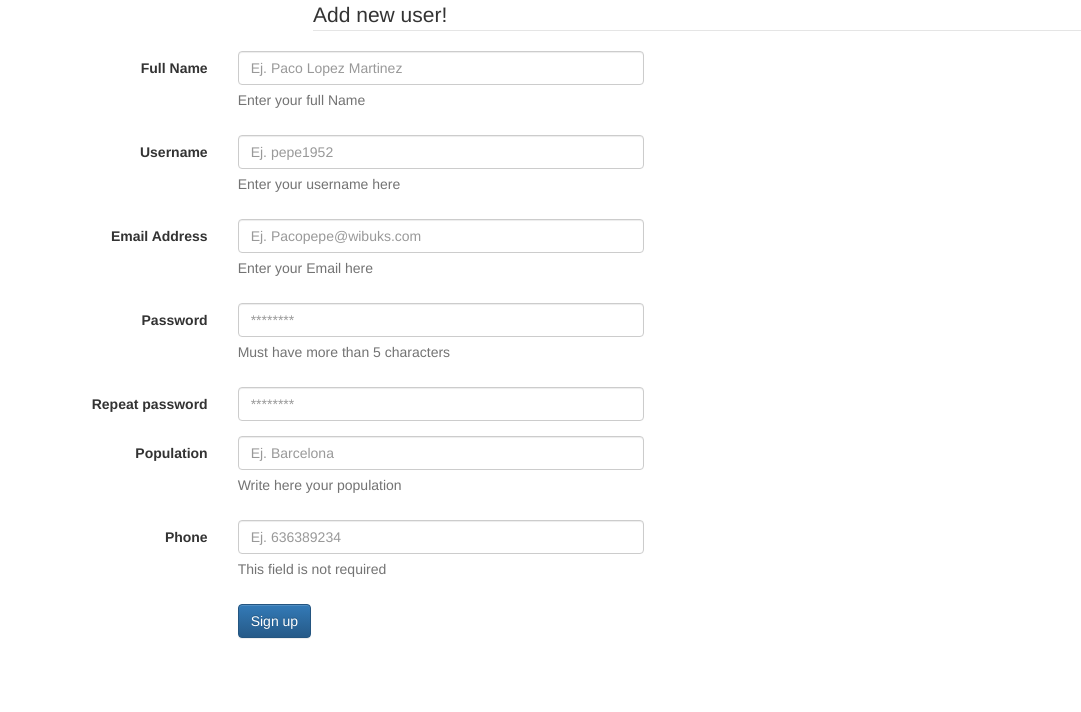
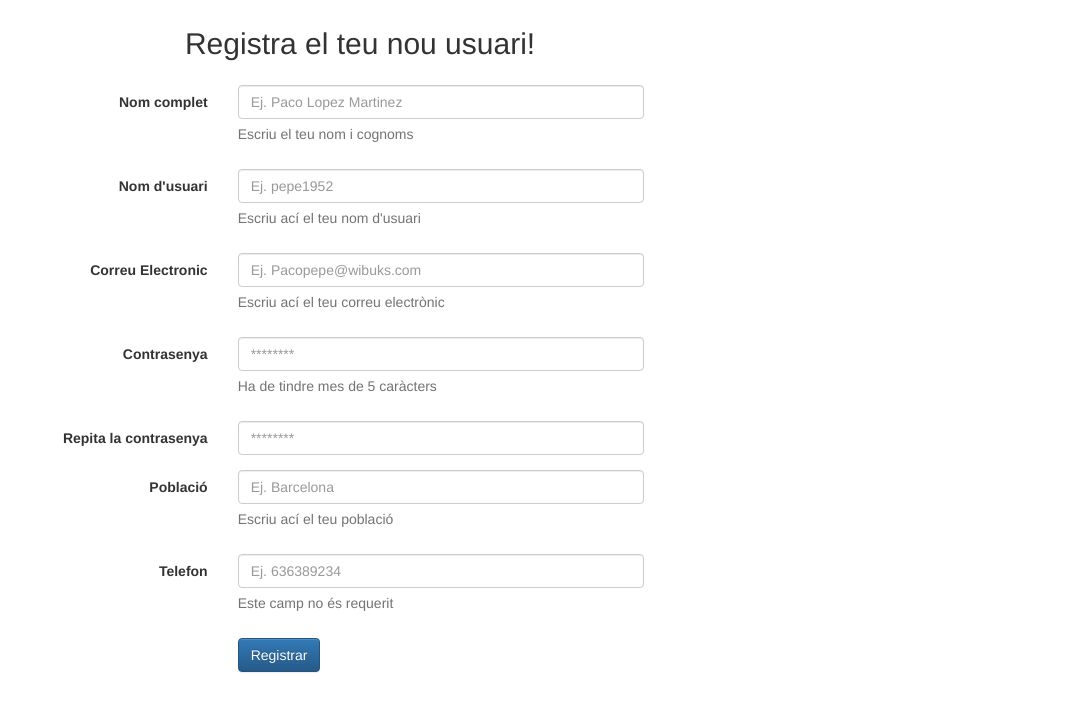
Before and after one commit to Ferrando92/Proyecto, a CodeIgniter app: page /index.php/sign_up/index in a window 1280 px wide; the page is wider, and only the part inside the window is pictured. Shown: the top 712 px of that part, without its empty margins (199-1280 px from the left). Run offline with CodeIgniter, Linux system fonts and the light colour scheme; some libraries are stand-ins or nearby versions.

Commit message:
Registro de usuarios funcional 50%

```diff
--- a/application/controllers/sign_up.php
+++ b/application/controllers/sign_up.php
@@ -8,19 +8,55 @@ class Sign_up extends CI_Controller
     }
 	function index()
 	{	//if : logueado cookie redirect a home, else:
-		$this->language ="english";
+		$this->language ="valenciano";
 		$this->lang->load('signup', $this->language);
+		$this->load->view("head"); //cargamos la cabezera
 		$this->load->view("formulario_registro");
 	}
-	function registrar(){
+	function registrar()
+	{
+		//Zona de carga
+		$this->load->database();
+		$this->load->helper('url');
+		$this->load->helper('date');
+		$this->load->model("Musuarios");
+
+		//recogemos las variables procedentes de el formulario
+		$nombre_completo	=$this->input->post("name");
+		$mail 				=$this->input->post("mail");
+		$username 			=$this->input->post("username");
+		$password 			=$this->input->post("pass");
+		$fecha_registro 	=unix_to_human(now(), TRUE, 'eu');
+		$telefono			=$this->input->post("phone");
+		$poblacion			=$this->input->post("city");
+		$role				=0;//obtienen el rol de registrado
+		$estado 			=0;//Queda desactivado hasta confirmar email
+		$ip 				=$this->input->ip_address();
+
 		//realizamos una llamada ajax para comprobar si las credenciales ya existe(Correo,username)
-
-		$this->load->database();
-		$this->load->model("Musuarios");
-		if($this->Musuarios->check_signin_data("test@wibuks.com","ferrando92"))
-			echo "existen";
+		if($this->Musuarios->check_signup_data($mail,$username))
+		{
+			redirect("sign_up");
+		}
 		else
-			echo "no existen";
+		{
+			$insert=array(
+				'nombre_completo'=>$nombre_completo,
+				'mail'=>$mail,
+				'password'=>$password,
+				'username'=>$username,
+				'telefono'=>$telefono,
+				'poblacion'=>$poblacion,
+				'fecha_registro'=>$fecha_registro,
+				'role'=>$role,
+				'estado'=>$estado,
+				'ip_registro'=>$ip
+				 );
+			if($this->Musuarios->insert_new_user($insert))
+				$this->load->view("confirm_signup");
+			else
+				echo"Fallo al insertar en la Base de datos";
+}
 	}
 }
 ?>
--- a/application/language/spanish/signup_lang.php
+++ b/application/language/spanish/signup_lang.php
@@ -8,6 +8,7 @@ $lang['password']				= "Contraseña";
 $lang['password2']				= "Repita su contraseña";
 $lang['city']					= "Poblacion";
 $lang['phone']					= "Telefono";
+$lang['button_sign_up']			= "Registrar";
 
 //helpers del registro
 $lang['help_full_name']				= "Escribe tu nombre y apellidos";
--- a/application/language/valenciano/signup_lang.php
+++ b/application/language/valenciano/signup_lang.php
@@ -8,6 +8,7 @@ $lang['password']				= "Contrasenya";
 $lang['password2']				= "Repita la contrasenya";
 $lang['city']					= "Població";
 $lang['phone']					= "Telefon";
+$lang['button_sign_up']			= "Registrar";
 
 //helpers del registro
 $lang['help_full_name']				= "Escriu el teu nom i cognoms";
--- a/application/models/musuarios.php
+++ b/application/models/musuarios.php
@@ -29,7 +29,7 @@ class Musuarios extends CI_Model {
 		return $this->db->count_all_results();
 	}
 
-	function insert_usuario($data)
+	function insert_new_user($data)
 	{
 		$this->db->insert('usuarios',$data);
 		return mysql_insert_id();
--- /dev/null
+++ b/application/views/confirm_signup.php
@@ -0,0 +1 @@
+<h1>Solo queda confirmar tu coreo :D </h1>
--- a/application/views/formulario_registro.php
+++ b/application/views/formulario_registro.php
@@ -1,13 +1,11 @@
-<link rel="stylesheet" href="//netdna.bootstrapcdn.com/bootstrap/3.1.1/css/bootstrap.min.css">
-<link rel="stylesheet" href="//netdna.bootstrapcdn.com/bootstrap/3.1.1/css/bootstrap-theme.min.css">
-<script src="//netdna.bootstrapcdn.com/bootstrap/3.1.1/js/bootstrap.min.js"></script>
 
-<form class="form-horizontal" method="post">
+<form class="form-horizontal" method="post" action="sign_up/registrar">
 <fieldset>
 
 <!-- Form Name -->
-<legend style="margin-left:40%;"><?=$this->lang->line("form_name"); ?></legend>
-
+<div class="form-group">
+<label class="col-md-7 control-label"><h2><?=$this->lang->line("form_name"); ?></h2></label>
+</div>
 <!-- Text input-->
 <div class="form-group">
   <label class="col-md-4 control-label" for="name"><?=$this->lang->line("full_name"); ?></label>
@@ -75,7 +73,7 @@
 <div class="form-group">
   <label class="col-md-4 control-label" for="signin_button"></label>
   <div class="col-md-4">
-    <button id="signin_button" name="signin_button" class="btn btn-primary"><?=$this->lang->line("button_sign_up"); ?></button>
+    <button id="signup_button" name="signup_button" class="btn btn-primary"><?=$this->lang->line("button_sign_up"); ?></button>
   </div>
 </div>
 
--- /dev/null
+++ b/application/views/head.php
@@ -0,0 +1,9 @@
+<html>
+	<head>
+		<meta http-equiv="Content-Type" content="text/html; charset=UTF-8">
+		<link rel="stylesheet" href="//netdna.bootstrapcdn.com/bootstrap/3.1.1/css/bootstrap.min.css">
+		<link rel="stylesheet" href="//netdna.bootstrapcdn.com/bootstrap/3.1.1/css/bootstrap-theme.min.css">
+		<script src="//netdna.bootstrapcdn.com/bootstrap/3.1.1/js/bootstrap.min.js"></script>
+		<script src="//code.jquery.com/jquery-1.11.0.min.js"></script>
+		<script src="//code.jquery.com/jquery-migrate-1.2.1.min.js"></script>
+	</head>
```
